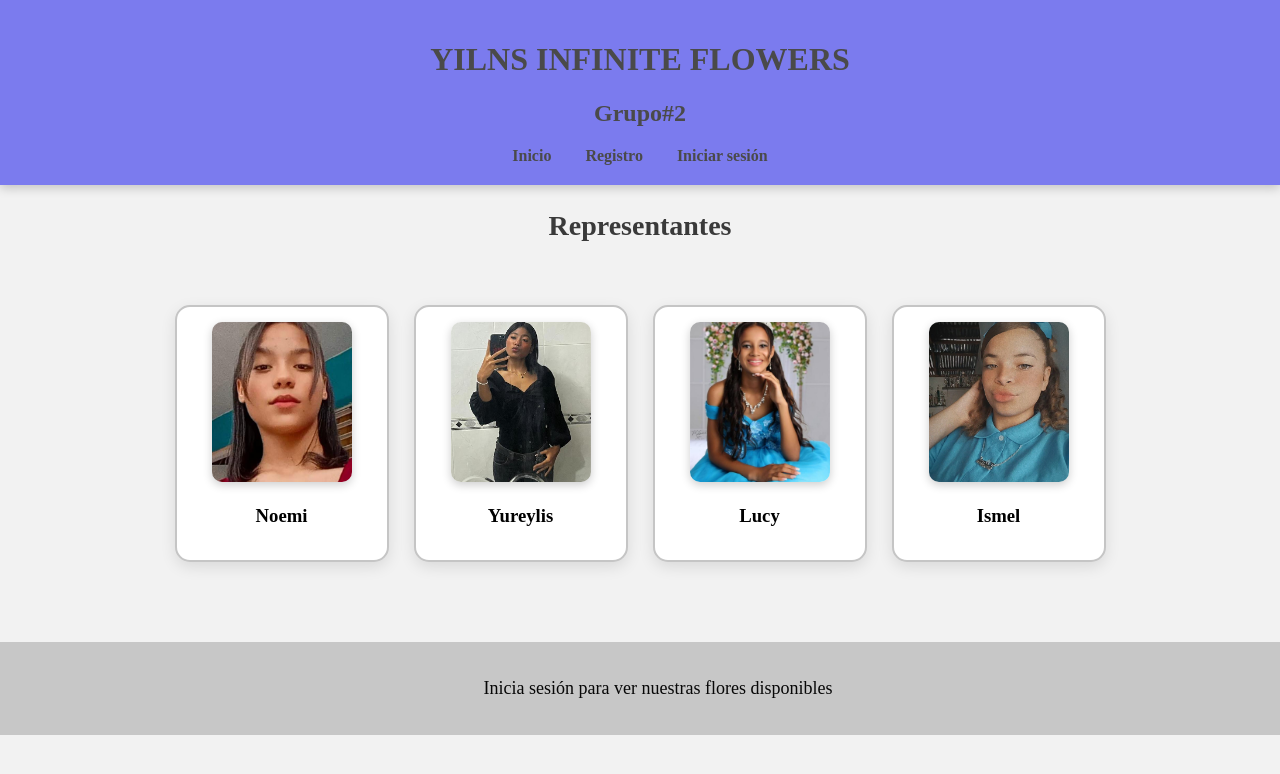
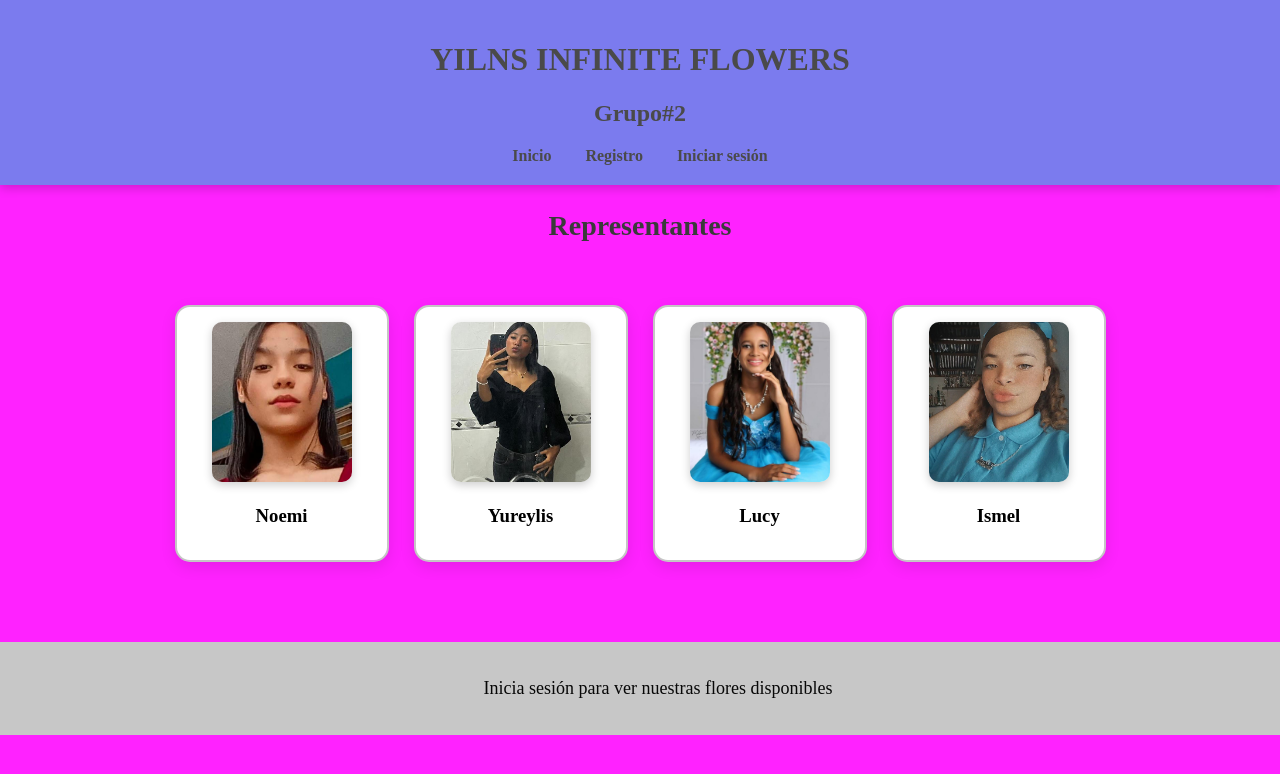
Before and after one commit to yureylsi/Proyecto-del-M, a PHP site: page / in a window 1280 px wide. Shown: the top 774 px of the page. Run offline with PHP 8.4, Linux system fonts and the light colour scheme.

Commit message:
Nuevo color

```diff
--- a/estilos.css
+++ b/estilos.css
@@ -1,18 +1,18 @@
 /* Fondo gris claro */
 body {
-    font-family: 'Times New Roman', Times, serif;
+  font-family: "Times New Roman", Times, serif;
   margin: 0;
   padding: 0;
-    background-color: #f2f2f2; /* gris claro */
+  background-color: #f2f; /* gris claro */
 }
 
 /* HEADER pastel limoncillo */
 header {
-    background:rgb(123, 123, 238); /* limoncillo suave */
+  background: rgb(123, 123, 238); /* limoncillo suave */
   color: #4a4a4a;
   padding: 20px;
   text-align: center;
-    box-shadow: 0 3px 10px rgba(0,0,0,0.2);
+  box-shadow: 0 3px 10px rgba(0, 0, 0, 0.2);
 }
 
 nav a {
@@ -52,13 +52,13 @@ nav a:hover {
   text-align: center;
   border-radius: 15px;
   border: 2px solid #c5c5c5; /* gris suave */
-    box-shadow: 0 5px 15px rgba(0,0,0,0.1);
-    transition: transform .3s, box-shadow .3s, background .3s;
+  box-shadow: 0 5px 15px rgba(0, 0, 0, 0.1);
+  transition: transform 0.3s, box-shadow 0.3s, background 0.3s;
 }
 
 .card:hover {
   transform: translateY(-10px);
-    box-shadow: 0 12px 20px rgba(0,0,0,0.25);
+  box-shadow: 0 12px 20px rgba(0, 0, 0, 0.25);
   background: #e6ffe6; /* verde pastel suave */
 }
 
@@ -67,7 +67,7 @@ nav a:hover {
   height: 160px;
   border-radius: 10px;
   object-fit: cover;
-    box-shadow: 0 3px 10px rgba(0,0,0,0.2);
+  box-shadow: 0 3px 10px rgba(0, 0, 0, 0.2);
 }
 
 /* FOOTER */
```
Lines whose indentation alone changed are shown as unchanged.
